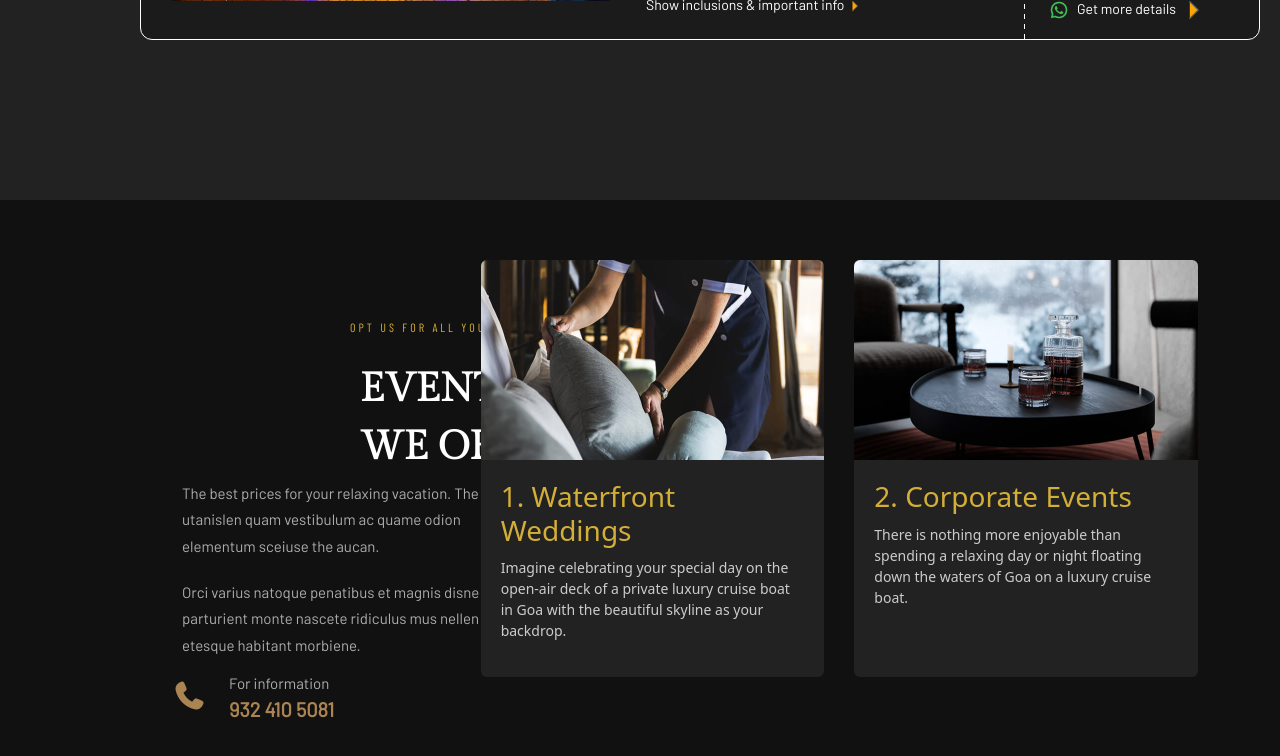
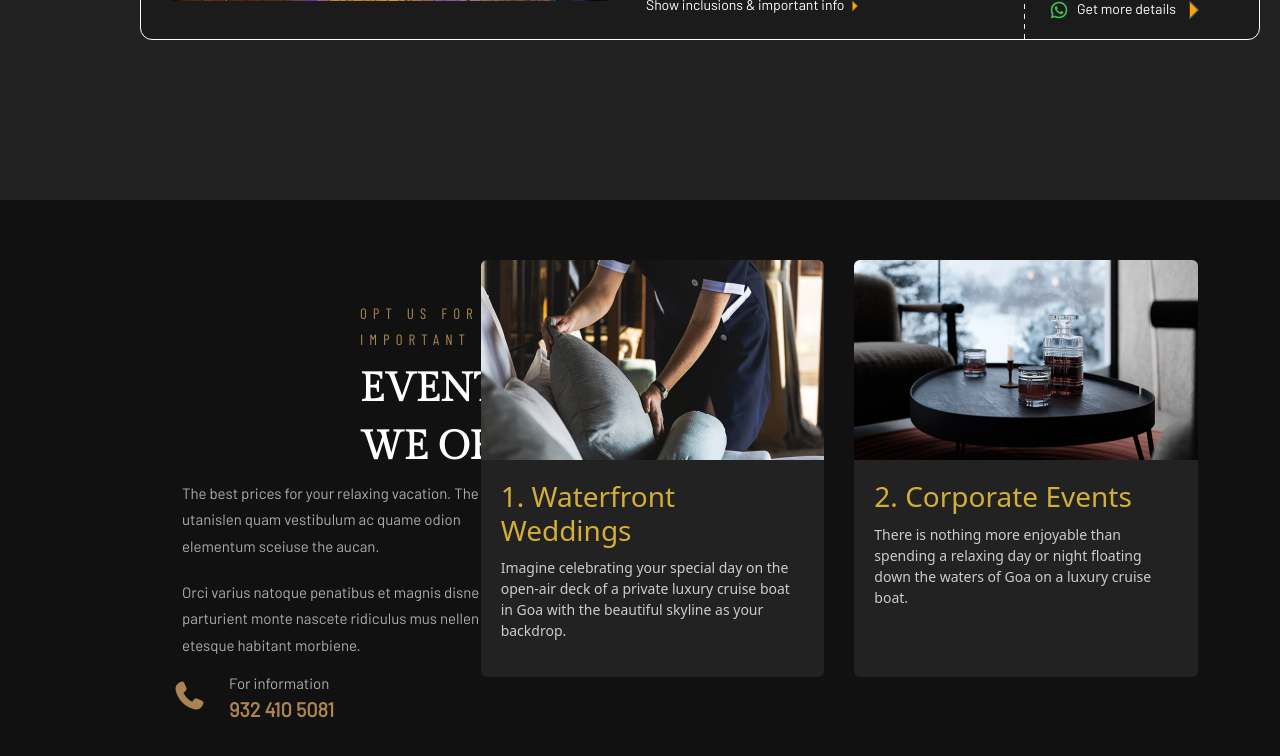
Before and after one commit to Kratagya-Webkorps/nautiamigo-angular, an Angular app: page / in a window 1280 px wide. Shown: the part 4566-5322 px from the top of the page. Built offline with nearby package versions, Linux system fonts and the light colour scheme.

Commit message:
left side of events section done

```diff
--- a/src/app/events-section-latest/events-section.component.css
+++ b/src/app/events-section-latest/events-section.component.css
@@ -172,12 +172,14 @@ swiper-slide {
 } */
 .heading {
   position: absolute;
-  top: 120px;
-  left: 350px;
-  font-size: 12px;
-  letter-spacing: 3px;
+  top: 100px;
+  left: 360px;
+  font-size: 15px;
+  letter-spacing: 6px;
+  line-height: 26.3px;
   font-family: "Barlow Condensed", sans-serif;
   font-weight: 400;
-  color: #d4af37; /* golden */
+  color: #aa8453; /* golden */
   margin: 0; /* remove default h6 margin */
+  width: 335px;
 }
```
